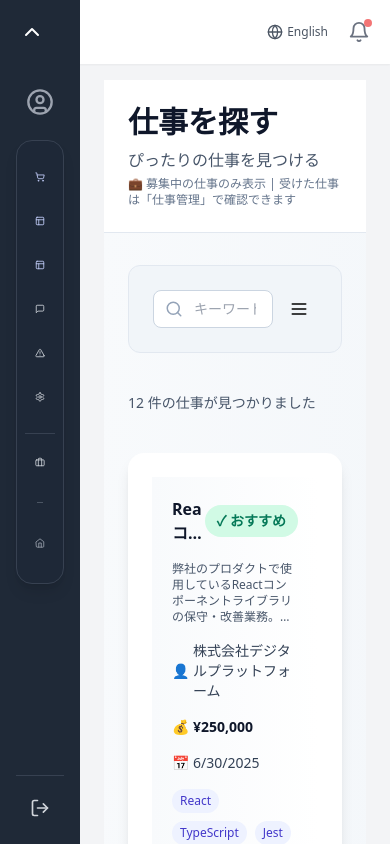
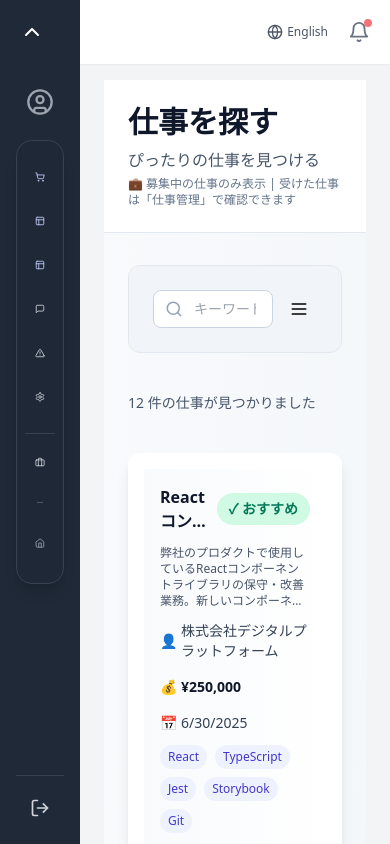
Before and after one commit to ken2san/escrow-app-project, a React (Create React App) app: page / in a window 390 px wide. Built offline with nearby package versions, Linux system fonts and the light colour scheme.

Commit message:
style: Adjust card padding, border-radius, and mobile spacing (button unchanged)

```diff
--- a/src/pages/JobsSearchPage.js
+++ b/src/pages/JobsSearchPage.js
@@ -545,9 +545,9 @@ function JobCard({ job, pendingApplications = [], onApply }) {
   return (
     <>
 
-      <div className="bg-white rounded-2xl shadow-lg transition overflow-hidden flex flex-col p-6">
+      <div className="bg-white rounded-xl md:rounded-2xl shadow-lg transition overflow-hidden flex flex-col p-4 md:p-6">
         {/* Card Top: Title, Badge, Info */}
-        <div className="p-5 border-b border-slate-100 bg-gradient-to-r from-slate-50 to-white flex flex-col gap-3">
+        <div className="p-4 md:p-5 border-b border-slate-100 bg-gradient-to-r from-slate-50 to-white flex flex-col gap-2 md:gap-3">
           <div className="flex items-center gap-1 mb-0.5">
             <h3
               className="text-base font-bold text-slate-900 line-clamp-2 min-h-[2.2em] max-w-full cursor-pointer"
@@ -614,7 +614,7 @@ function JobCard({ job, pendingApplications = [], onApply }) {
         {/* ...existing code... (no AIおすすめ度 row) */}
 
         {/* Score Icons */}
-        <div className="bg-slate-50 rounded-xl p-3 mt-4">
+        <div className="bg-slate-50 rounded-lg md:rounded-xl p-2 md:p-3 mt-3 md:mt-4">
           <div className="grid grid-cols-2 md:grid-cols-4 gap-1 md:gap-2 mb-1">
             <div className="flex flex-col items-center">
               <p className="text-xs text-slate-600 mb-0.5 text-center min-h-[18px] flex items-center justify-center whitespace-nowrap">契約の透明性</p>
```
